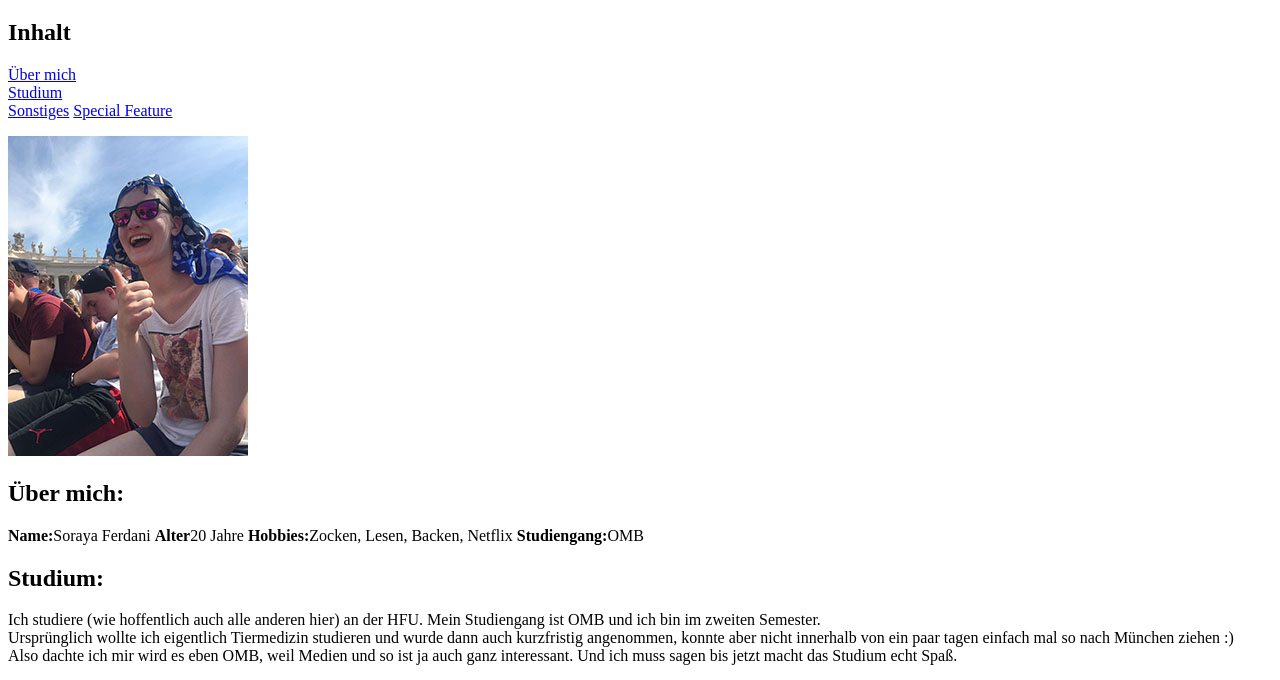
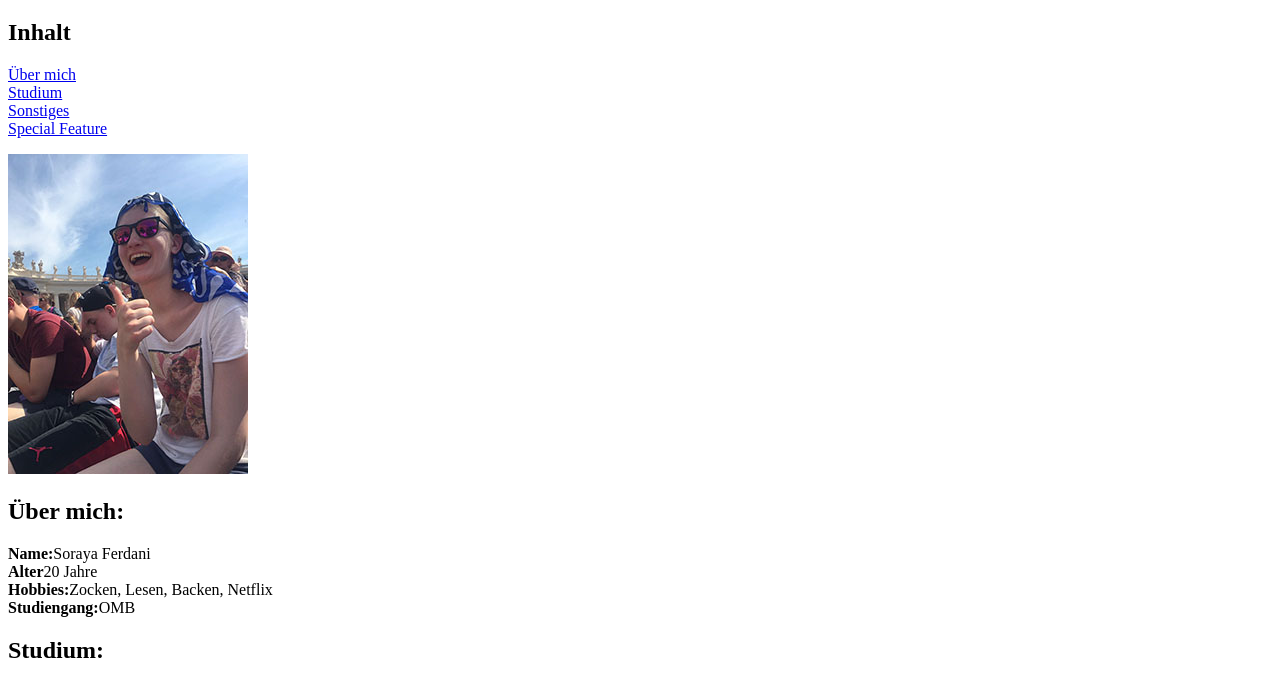
Before and after one commit to SorayaFe/GIS-SoSe-2020, a plain HTML site: page Aufgabe01/index.html in a window 1280 px wide. Shown: the part 61-741 px from the top of the page. Drawn offline with Linux system fonts and the light colour scheme.

Commit message:
Aufgabe 01 Verbesserungen1

```diff
--- a/Aufgabe01/index.html
+++ b/Aufgabe01/index.html
@@ -14,7 +14,7 @@
     </h2>
     <p> <a href="#anker1">Über mich</a> <br>
         <a href="#anker2">Studium</a> <br>
-        <a href="anker3">Sonstiges</a>
+        <a href="anker3">Sonstiges</a> <br>
         <a href="anker4">Special Feature</a>
     <p></p>
 
@@ -24,10 +24,10 @@
        <a name="anker1">Über mich:</a>
     </h2>
     <p>
-        <b>Name:</b>Soraya Ferdani
-        <b>Alter</b>20 Jahre
-        <b>Hobbies:</b>Zocken, Lesen, Backen, Netflix
-        <b>Studiengang:</b>OMB
+        <b>Name:</b>Soraya Ferdani <br>
+        <b>Alter</b>20 Jahre <br>
+        <b>Hobbies:</b>Zocken, Lesen, Backen, Netflix <br>
+        <b>Studiengang:</b>OMB <br>
     </p>
 
     <h2>
```
